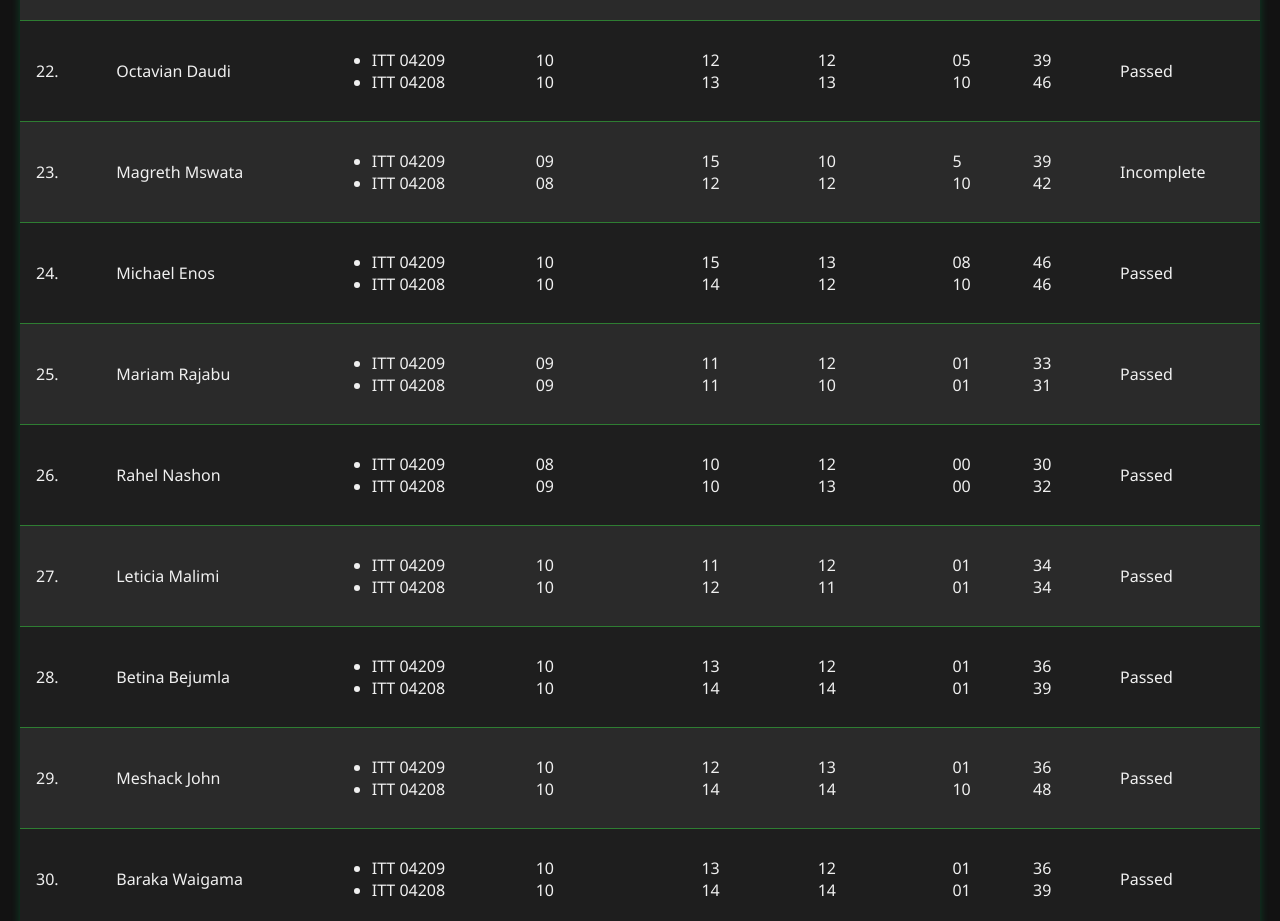
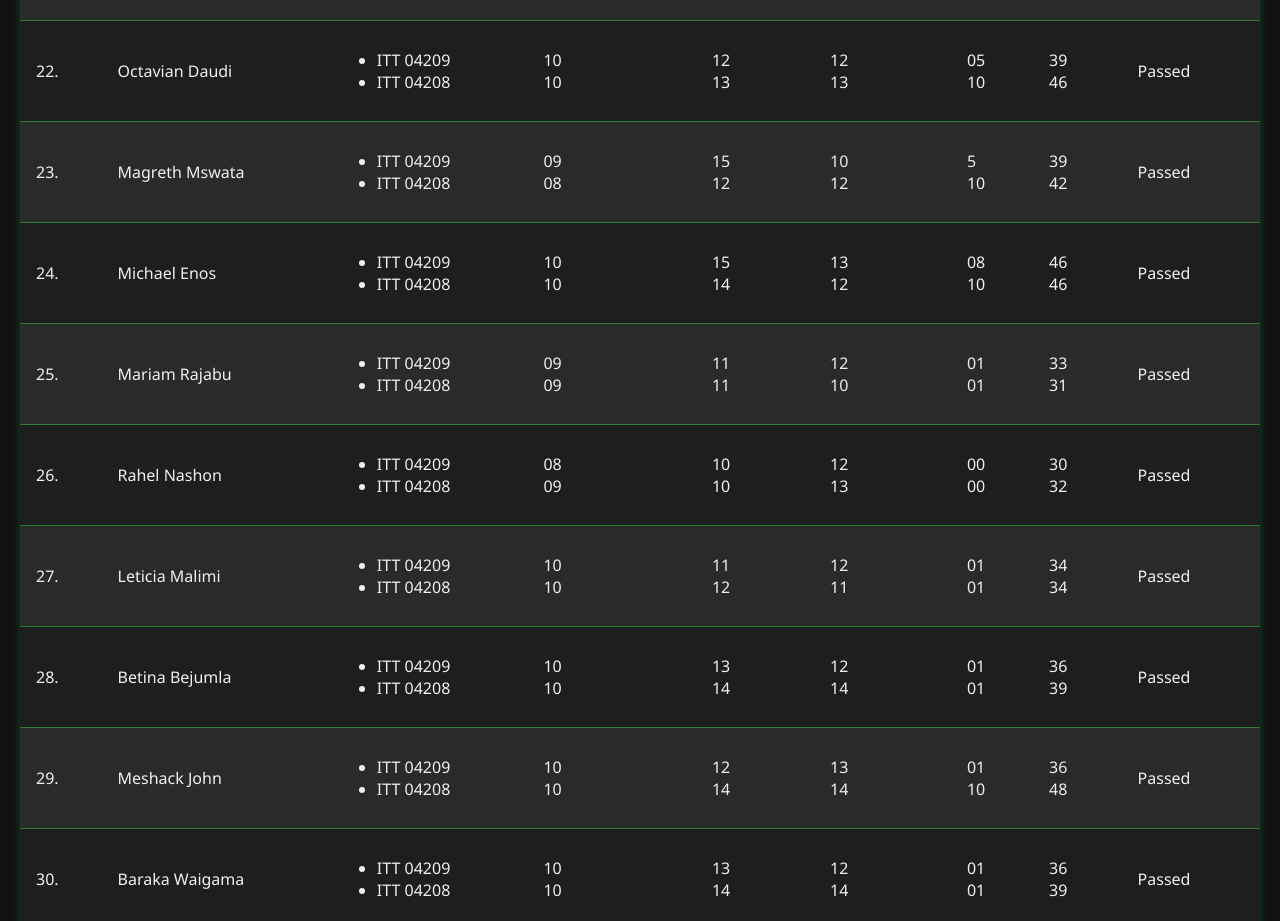
Before and after one commit to lennycodes2000/L4, a plain HTML site: page index.html in a window 1280 px wide. Shown: the part 2380-3301 px from the top of the page. Drawn offline with Linux system fonts and the light colour scheme.

Commit message:
Update index.html

```diff
--- a/index.html
+++ b/index.html
@@ -1127,7 +1127,7 @@
                 <li>42</li>
             </ul>
         </td>
-        <td>Incomplete</td>
+        <td>Passed</td>
     </tr>
     <tr>
         <td>24.</td>
```
